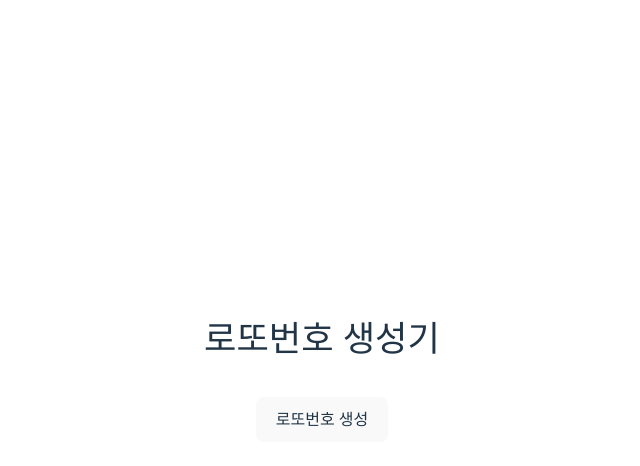
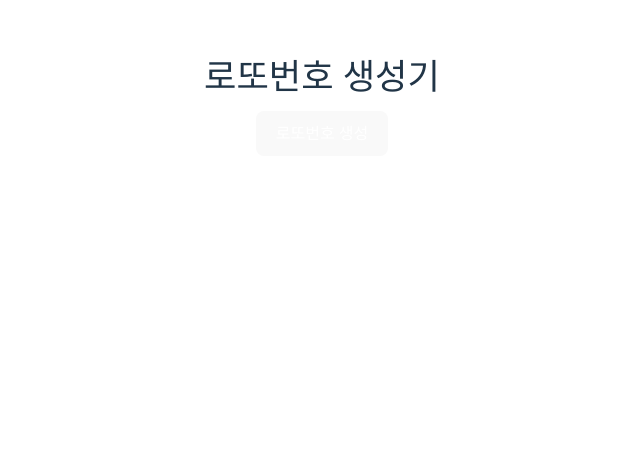
Before and after one commit to emfoa23/tyler, a Svelte app: page / in a window 1280 px wide. Shown: the top 466 px of the page, without its empty margins (318-958 px from the left). Built offline with nearby package versions, Linux system fonts and the light colour scheme.

Commit message:
로또번호 생성 버튼 고정 위치로 레이아웃 개선

```diff
--- a/src/App.svelte
+++ b/src/App.svelte
@@ -24,14 +24,15 @@
   }
 </script>
 
-<div class="container mx-auto">
-  <div class="flex flex-col gap-10">
-    <h1>로또번호 생성기</h1>
+<div class="container mx-auto h-[90vh] flex flex-col">
+  <div class="flex-none p-4">
+    <h1 class="text-2xl font-bold mb-4">로또번호 생성기</h1>
+    <div class="mb-4">
+      <button onclick={appendNumber} class="px-4 py-2 bg-blue-500 text-white rounded hover:bg-blue-600">로또번호 생성</button>
+    </div>
+  </div>
 
-    <div>
-      <button onclick={appendNumber}>로또번호 생성</button>
-    </div>
-
+  <div class="flex overflow-y-auto p-4">
     <div class="flex flex-col gap-3">
       {#each list as numbers}
         <div class="flex gap-3">
--- a/src/app.css
+++ b/src/app.css
@@ -44,7 +44,7 @@ h1 {
 #app {
   max-width: 1280px;
   margin: 0 auto;
-  padding: 2rem;
+  padding: 1rem;
   text-align: center;
 }
 
```
